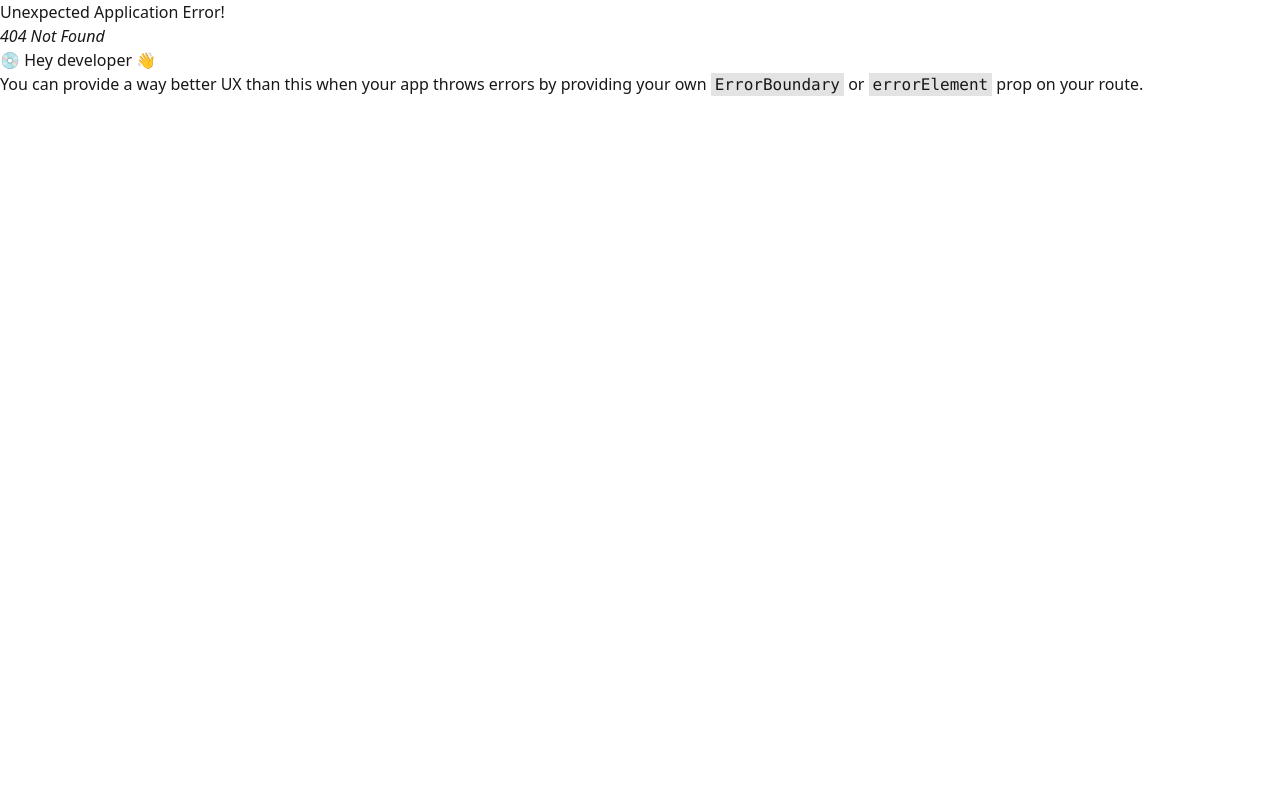
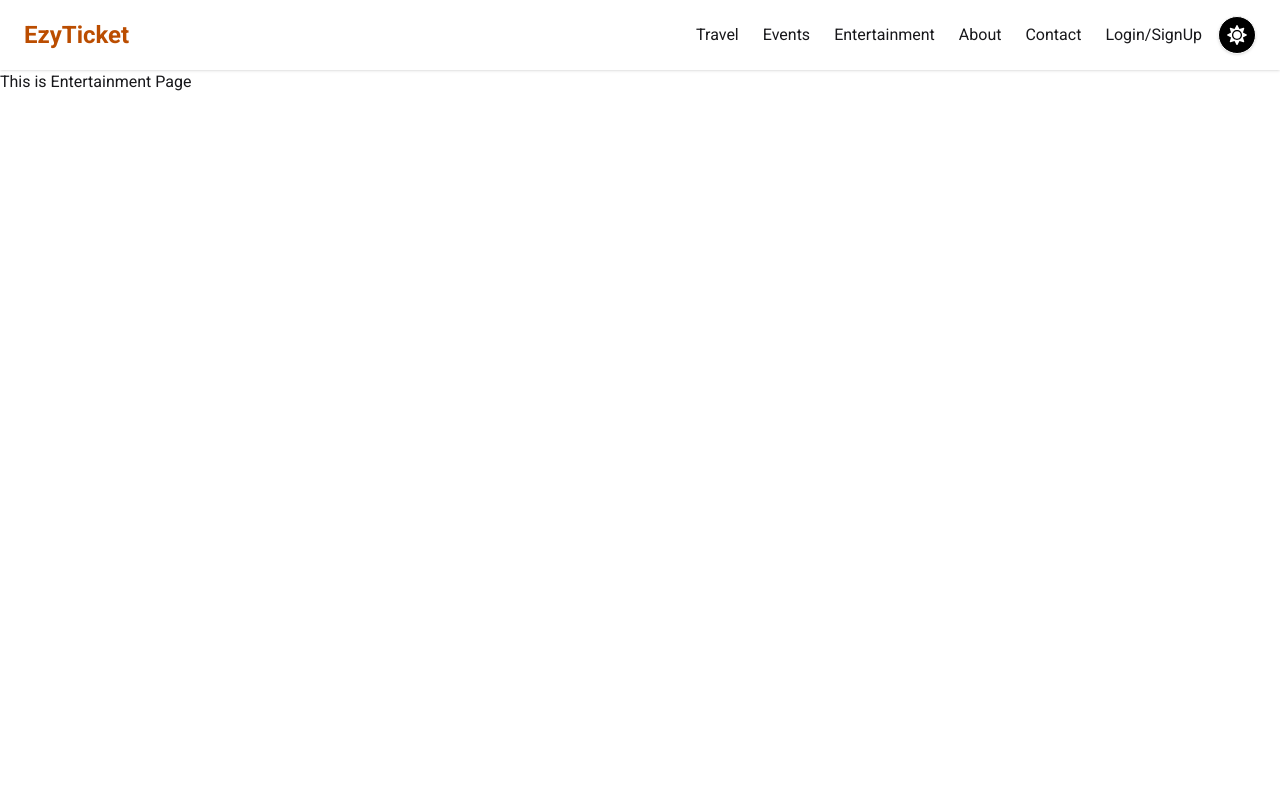
Before and after one commit to mazharul90007/ezyTicket-client, a React (Vite) app: page /entertainment in a window 1280 px wide. Before the commit this address had no page. Shown: the top 800 px of the page. Built offline with nearby package versions, Linux system fonts and the light colour scheme.

Commit message:
Entertainment route and page has been created and min height added in Outlet

```diff
--- a/src/Layout/MainLayout.jsx
+++ b/src/Layout/MainLayout.jsx
@@ -7,9 +7,11 @@ const MainLayout = () => {
     return (
         <div className="font-roboto">
             <Navbar></Navbar>
-            <Outlet></Outlet>
+            <div className="min-h-screen">
+                <Outlet></Outlet>
+            </div>
             {/* footer */}
-            <Footer/>
+            <Footer />
         </div>
     );
 };
--- /dev/null
+++ b/src/Pages/Entertainment/Entertainment.jsx
@@ -0,0 +1,11 @@
+
+
+const Entertainment = () => {
+    return (
+        <div>
+            <h2>This is Entertainment Page</h2>
+        </div>
+    );
+};
+
+export default Entertainment;
--- a/src/Routes/Route.jsx
+++ b/src/Routes/Route.jsx
@@ -7,6 +7,7 @@ import Home from "../Pages/Home/Home";
 import About from "../Pages/About/About";
 import Events from "../Pages/Events/Events";
 import Travel from "../Pages/Travel/Travel";
+import Entertainment from "../Pages/Entertainment/Entertainment";
 
 const Route = createBrowserRouter([
     {
@@ -28,6 +29,10 @@ const Route = createBrowserRouter([
             {
                 path: '/events',
                 element: <Events></Events>
+            },
+            {
+                path: '/entertainment',
+                element: <Entertainment></Entertainment>
             }
         ]
     }
```
